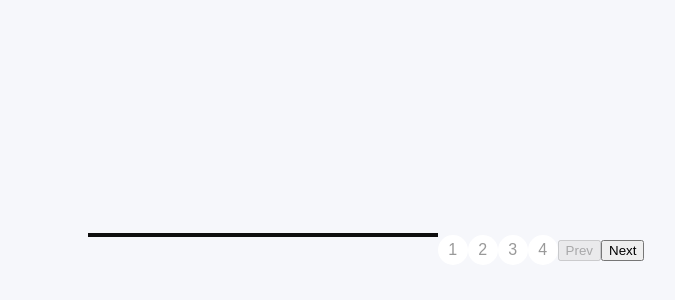
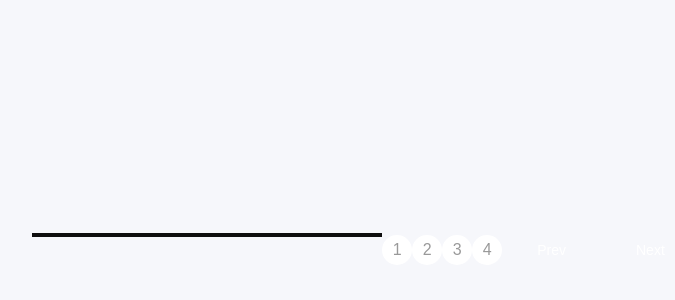
Before and after one commit to DrMcCollum5/Progress-steps, a plain HTML site: page index.html in a window 1280 px wide. Shown: the part 150-450 px from the top of the page, without its empty margins (274-949 px from the left). Drawn offline with Linux system fonts and the light colour scheme.

Commit message:
added styling to button

```diff
--- a/style.css
+++ b/style.css
@@ -64,3 +64,31 @@ body {
   border:3px ;
   transition: 0.4s ease;
 }
+.circle.active {
+  border-color: var(--line-border-fill);
+}
+
+.btn {
+  background-color: var(--line-border-fill);
+  color: #fff;
+  border: 0;
+  border-radius: 6px;
+  cursor: pointer;
+  font-family: inherit;
+  padding: 8px 30px;
+  margin: 5px;
+  font-size: 14px;
+}
+
+.btn:active {
+  transform: scale(0.98);
+}
+
+.btn:focus {
+  outline: 0;
+}
+
+.btn:disabled {
+  background-color: var(--line-border-empty);
+  cursor: not-allowed;
+}
```
